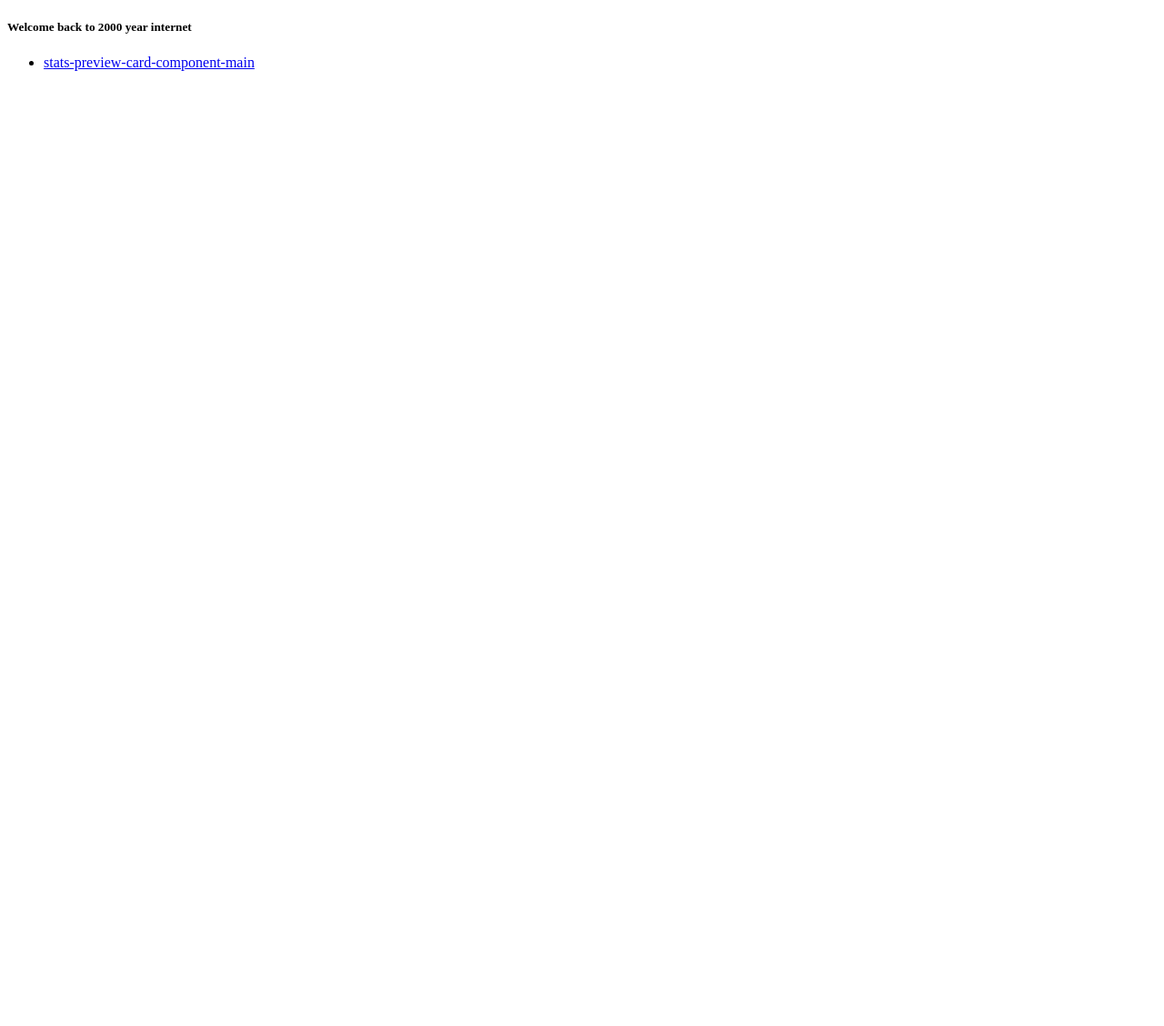
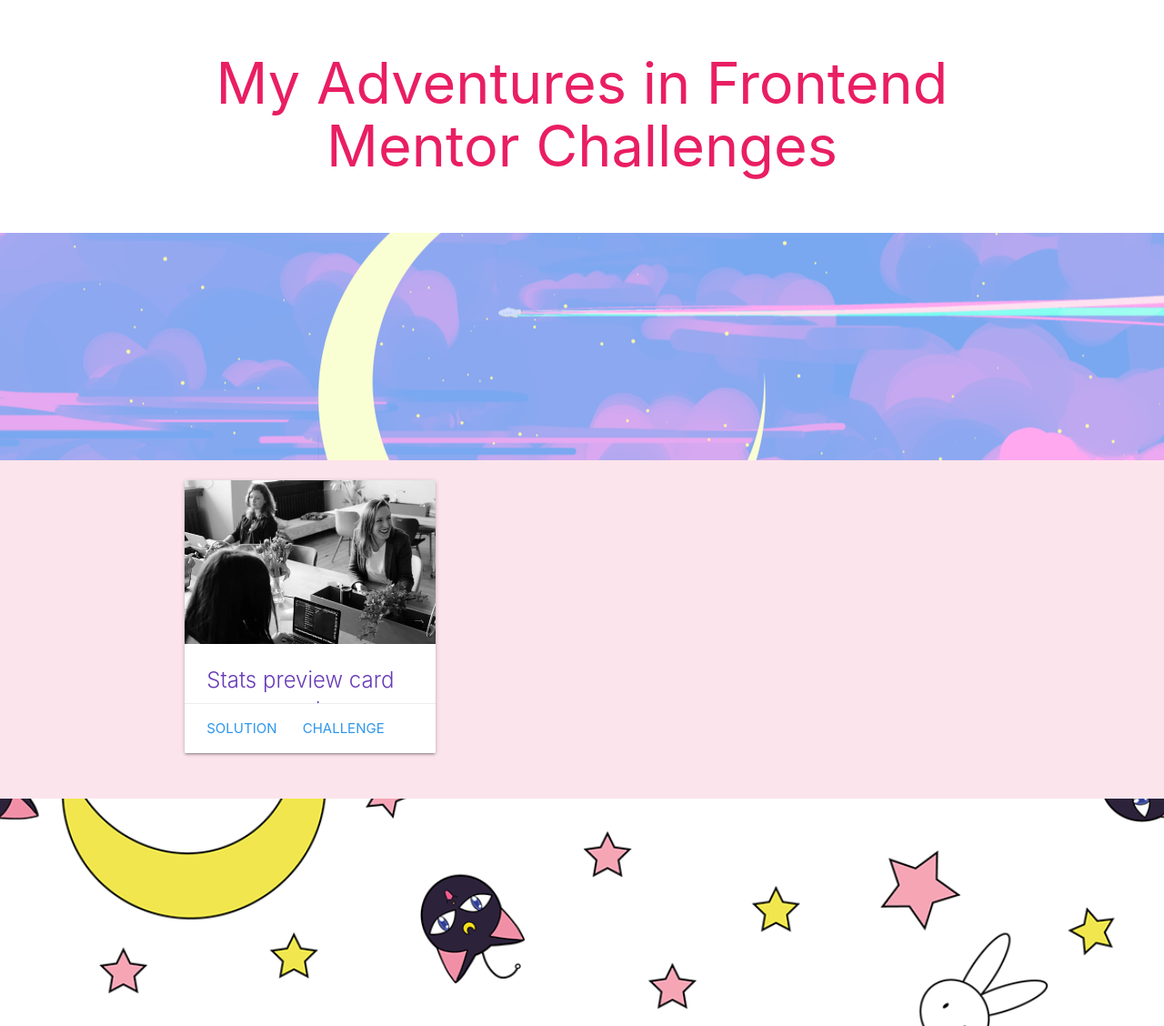
Before and after one commit to FernandaBroch/Frontend-Mentor, a plain HTML site: page index.html in a window 1280 px wide. Shown: the whole page at 91% size. Before the commit the page ends 800 px from the top, so only its background shows below. Drawn offline with nearby package versions, Linux system fonts and the light colour scheme.

Commit message:
Add main index desing

```diff
--- a/index.html
+++ b/index.html
@@ -1,15 +1,56 @@
 <!DOCTYPE html>
-<html lang="en">
+<html lang="en-US">
+
 <head>
   <meta charset="UTF-8">
   <meta http-equiv="X-UA-Compatible" content="IE=edge">
   <meta name="viewport" content="width=device-width, initial-scale=1.0">
+  <!--Import Google Icon Font-->
+  <link href="https://fonts.googleapis.com/icon?family=Material+Icons" rel="stylesheet">
+  <!--Import materialize.css-->
+  <!-- Compiled and minified CSS -->
+  <link rel="stylesheet" href="https://cdnjs.cloudflare.com/ajax/libs/materialize/1.0.0/css/materialize.min.css">
+  <link rel="stylesheet" href="./style.css">
+
   <title>FrontEnd Mentor Challenges</title>
 </head>
+
 <body>
-  <h5>Welcome back to 2000 year internet</h5>
-  <ul>
-    <li><a href="./stats-preview-card-component-main/">stats-preview-card-component-main</a></li>
-  </ul>
+  <div class="section white">
+    <div class="row container">
+      <h1 class="center pink-text accent-1-text">My Adventures in Frontend Mentor Challenges</h1>
+    </div>
+  </div>
+  <div class="parallax-container">
+    <div class="parallax"><img src="./images/background-lua.png"></div>
+  </div>
+
+  <section class="section pink lighten-5">
+    <div class="row container">
+      <div class="col s12 m4">
+        <div class="card small">
+          <div class="card-image">
+            <img src="/stats-preview-card-component-main/images/image-header-desktop.jpg">
+          </div>
+          <div class="card-content">
+            <span class="card-title deep-purple-text">Stats preview card component</span>
+          </div>
+          <div class="card-action">
+            <a href="./stats-preview-card-component-main/">Solution</a>
+            <a href="https://www.frontendmentor.io/challenges/stats-preview-card-component-8JqbgoU62"
+              target="_blank">Challenge</a>
+          </div>
+        </div>
+      </div>
+    </div>
+  </section>
+  <div class="parallax-container">
+    <div class="parallax"><img src="./images/background.png"></div>
+  </div>
+
+  <!-- Compiled and minified JavaScript -->
+  <script src="https://cdnjs.cloudflare.com/ajax/libs/materialize/1.0.0/js/materialize.min.js"></script>
+  <script src="./script.js"></script>
 </body>
+
 </html>
--- /dev/null
+++ b/script.js
@@ -0,0 +1,4 @@
+document.addEventListener('DOMContentLoaded', function() {
+  var elems = document.querySelectorAll('.parallax');
+  var instances = M.Parallax.init(elems);
+});
--- /dev/null
+++ b/style.css
@@ -0,0 +1,7 @@
+.parallax-container {
+  height: 250px;
+}
+
+.card .card-action a:not(.btn):not(.btn-large):not(.btn-small):not(.btn-large):not(.btn-floating){
+  color: rgb(45, 150, 236);
+}
```
Also changed, not shown: images/background-lua.png (added), images/background.png (added).
